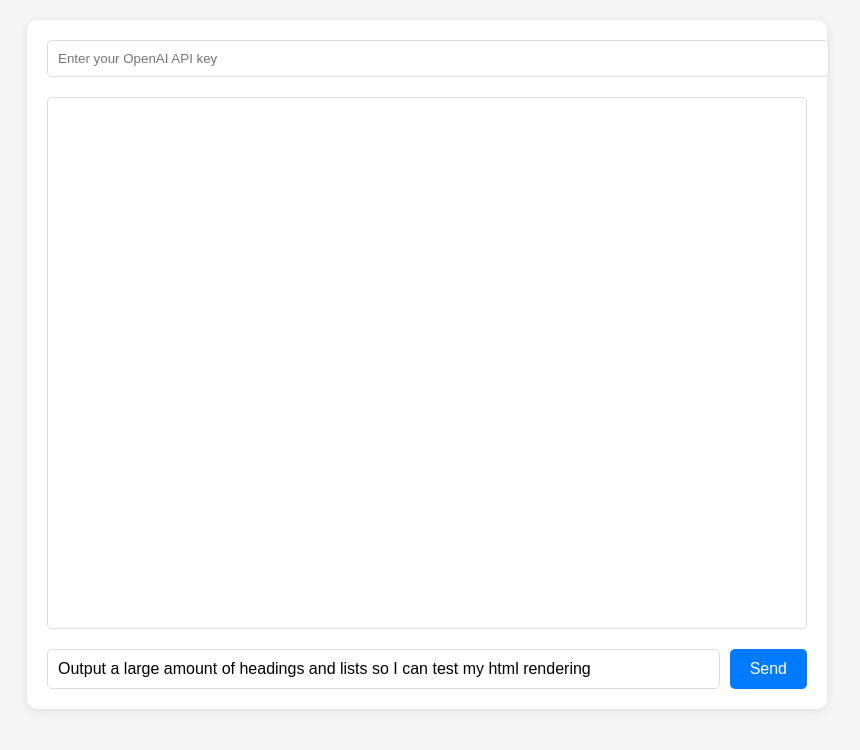
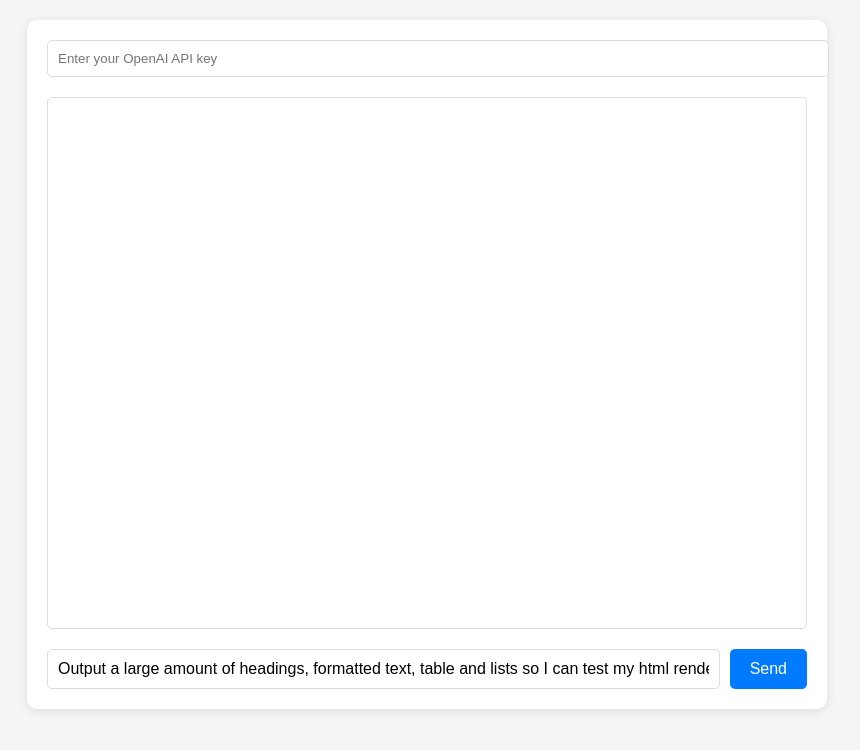
Before and after one commit to nhruska/kids-game, a plain HTML site: page streaming_html.html in a window 1280 px wide. Shown: the whole page, without its empty margins (213-1073 px from the left). Drawn offline with nearby package versions, Linux system fonts and the light colour scheme.

Commit message:
added tttttttables and formatted text

```diff
--- a/streaming_html.html
+++ b/streaming_html.html
@@ -140,7 +140,7 @@
         <input type="password" id="api-key-input" placeholder="Enter your OpenAI API key" />
         <div id="chat-box"></div>
         <div class="input-container">
-            <input type="text" id="user-input" value="Output a large amount of headings and lists so I can test my html rendering" />
+            <input type="text" id="user-input" value="Output a large amount of headings, formatted text, table and lists so I can test my html rendering" />
             <button onclick="sendMessage()" id="send-button">Send</button>
         </div>
     </div>
```
